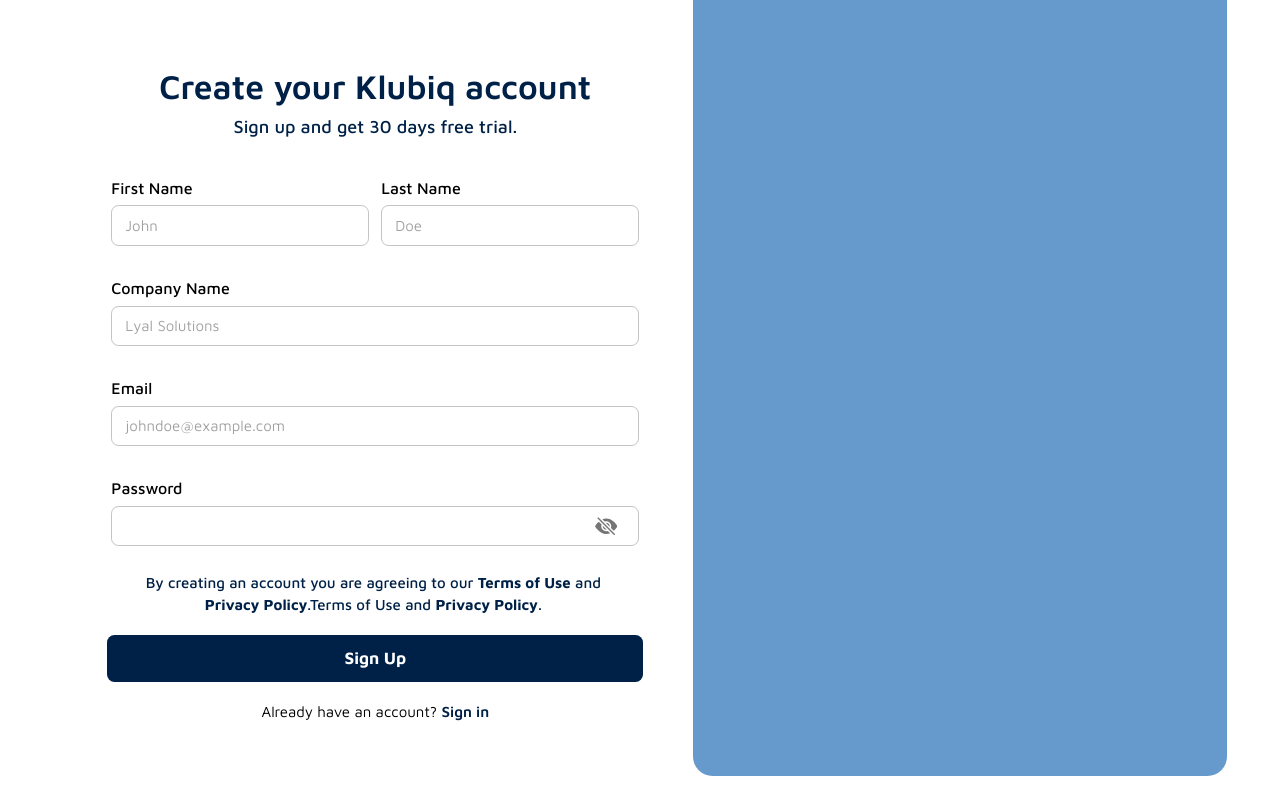
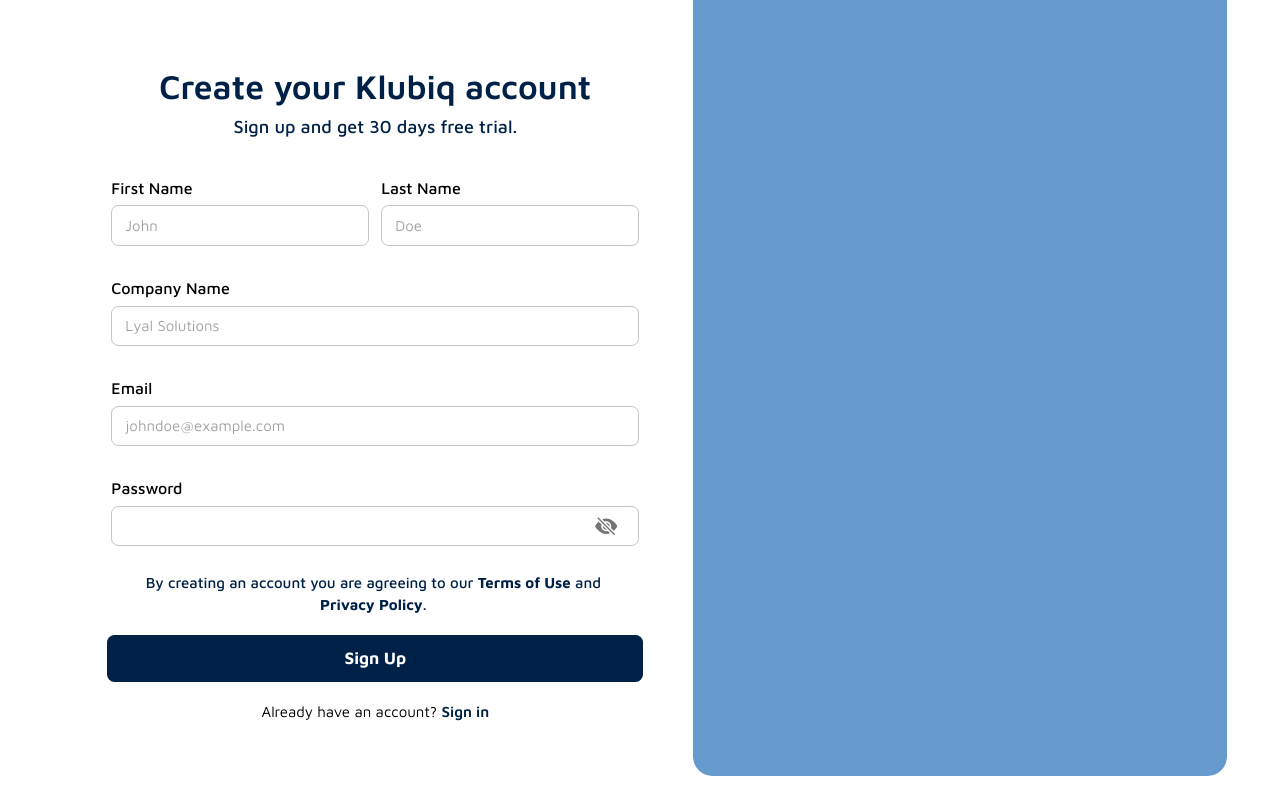
Before and after one commit to glumia-ltd/klubiq-web, a React (Vite) app in the folder apps/landlord-portal/: page /signup/createaccount in a window 1280 px wide. Built offline with nearby package versions, Linux system fonts and the light colour scheme; no server answers.

Commit message:
fix conflict

```diff
--- a/apps/landlord-portal/src/pages/SignUp/CreateAccount.tsx
+++ b/apps/landlord-portal/src/pages/SignUp/CreateAccount.tsx
@@ -226,10 +226,10 @@ const CreateAccount: React.FC = () => {
 								Privacy Policy
 							</Link>
 							<span>.</span>
-							Terms of Use
+							{/* Terms of Use */}
 							{/* </Link> */}
-							<span> and </span>
-							<Link
+							{/* <span> and </span> */}
+							{/* <Link
 								href='/privacy-policy'
 								sx={{
 									color: '#002147',
@@ -238,8 +238,8 @@ const CreateAccount: React.FC = () => {
 								}}
 							>
 								Privacy Policy
-							</Link>
-							<span>.</span>
+							</Link> */}
+							{/* <span>.</span> */}
 						</Typography>
 
 						<Grid
```
